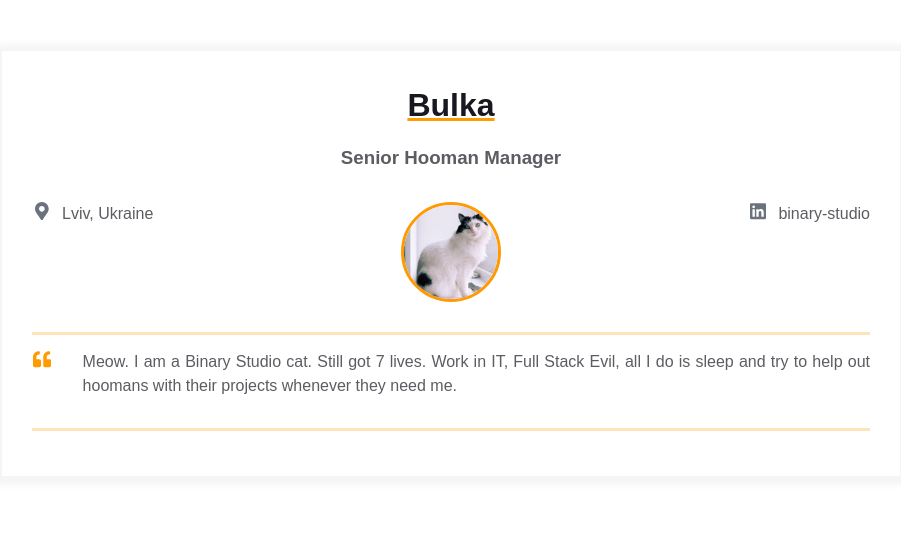
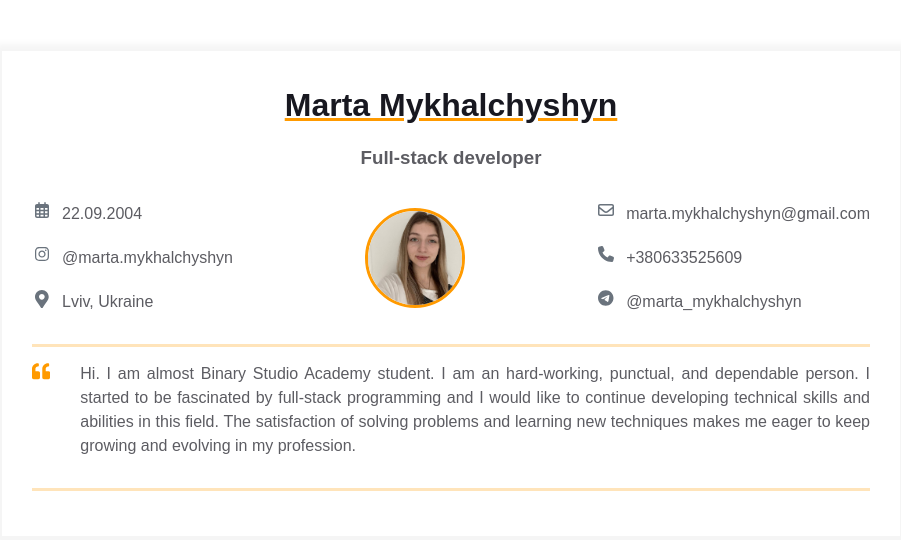
Before and after one commit to MartaMykhalchyshyn/homepage, a plain HTML site: page index.html in a window 1280 px wide. Shown: the whole page, without its empty margins (189-1090 px from the left). Drawn offline with Linux system fonts and the light colour scheme.

Commit message:
Edited data of the primary content to personal information

```diff
--- a/index.html
+++ b/index.html
@@ -11,12 +11,60 @@
       <div class="resume">
         <div class="container">
           <div class="resume__block">
-            <h1 class="contact-info__header">Bulka</h1>
-            <h3 class="contact-info__sub-header">Senior Hooman Manager</h3>
+            <h1 class="contact-info__header">Marta Mykhalchyshyn</h1>
+            <h3 class="contact-info__sub-header">Full-stack developer</h3>
 
             <div class="contact_info_container fh">
               <div class="contact-info__block">
                 <a href="" rel="author" class="contact-info__item">
+                  <div class="contact-info__item-icon-wrapper">
+                    <svg
+                      xmlns="http://www.w3.org/2000/svg"
+                      height="1em"
+                      viewBox="0 0 448 512"
+                    >
+                      <style>
+                        svg {
+                          fill: #6a737d;
+                        }
+                      </style>
+                      <path
+                        d="M152 24c0-13.3-10.7-24-24-24s-24 10.7-24 24V64H64C28.7 64 0 92.7 0 128v16 48V448c0 35.3 28.7 64 64 64H384c35.3 0 64-28.7 64-64V192 144 128c0-35.3-28.7-64-64-64H344V24c0-13.3-10.7-24-24-24s-24 10.7-24 24V64H152V24zM48 192h80v56H48V192zm0 104h80v64H48V296zm128 0h96v64H176V296zm144 0h80v64H320V296zm80-48H320V192h80v56zm0 160v40c0 8.8-7.2 16-16 16H320V408h80zm-128 0v56H176V408h96zm-144 0v56H64c-8.8 0-16-7.2-16-16V408h80zM272 248H176V192h96v56z"
+                      />
+                    </svg>
+                  </div>
+                  <span>22.09.2004</span>
+                </a>
+
+                <a
+                  href="https://instagram.com/marta.mykhalchyshyn?igshid=OGQ5ZDc2ODk2ZA=="
+                  rel="author"
+                  class="contact-info__item"
+                >
+                  <div class="contact-info__item-icon-wrapper">
+                    <svg
+                      xmlns="http://www.w3.org/2000/svg"
+                      height="1em"
+                      viewBox="0 0 448 512"
+                    >
+                      <style>
+                        svg {
+                          fill: #6a737d;
+                        }
+                      </style>
+                      <path
+                        d="M224.1 141c-63.6 0-114.9 51.3-114.9 114.9s51.3 114.9 114.9 114.9S339 319.5 339 255.9 287.7 141 224.1 141zm0 189.6c-41.1 0-74.7-33.5-74.7-74.7s33.5-74.7 74.7-74.7 74.7 33.5 74.7 74.7-33.6 74.7-74.7 74.7zm146.4-194.3c0 14.9-12 26.8-26.8 26.8-14.9 0-26.8-12-26.8-26.8s12-26.8 26.8-26.8 26.8 12 26.8 26.8zm76.1 27.2c-1.7-35.9-9.9-67.7-36.2-93.9-26.2-26.2-58-34.4-93.9-36.2-37-2.1-147.9-2.1-184.9 0-35.8 1.7-67.6 9.9-93.9 36.1s-34.4 58-36.2 93.9c-2.1 37-2.1 147.9 0 184.9 1.7 35.9 9.9 67.7 36.2 93.9s58 34.4 93.9 36.2c37 2.1 147.9 2.1 184.9 0 35.9-1.7 67.7-9.9 93.9-36.2 26.2-26.2 34.4-58 36.2-93.9 2.1-37 2.1-147.8 0-184.8zM398.8 388c-7.8 19.6-22.9 34.7-42.6 42.6-29.5 11.7-99.5 9-132.1 9s-102.7 2.6-132.1-9c-19.6-7.8-34.7-22.9-42.6-42.6-11.7-29.5-9-99.5-9-132.1s-2.6-102.7 9-132.1c7.8-19.6 22.9-34.7 42.6-42.6 29.5-11.7 99.5-9 132.1-9s102.7-2.6 132.1 9c19.6 7.8 34.7 22.9 42.6 42.6 11.7 29.5 9 99.5 9 132.1s2.7 102.7-9 132.1z"
+                      />
+                    </svg>
+                  </div>
+                  <span>@marta.mykhalchyshyn</span>
+                </a>
+
+                <a
+                  href="https://goo.gl/maps/XF3biXymMt1V6vQT6"
+                  rel="author"
+                  class="contact-info__item"
+                >
                   <div class="contact-info__item-icon-wrapper">
                     <svg
                       class="contact-info__item-icon"
@@ -35,29 +83,70 @@
               <div class="contact-info__block contact-info__block--center">
                 <img
                   class="contact-info__avatar"
-                  src="assets/avatar.png"
+                  src="assets/personal-avatar.png"
                   alt="Avatar"
                 />
               </div>
 
               <div class="contact-info__block">
-                <a
-                  href="https://ua.linkedin.com/company/binary-studio_241166"
-                  rel="author"
-                  class="contact-info__item"
-                >
+                <a href="" rel="author" class="contact-info__item">
                   <div class="contact-info__item-icon-wrapper">
                     <svg
-                      class="contact-info__item-icon"
                       xmlns="http://www.w3.org/2000/svg"
-                      viewBox="0 0 448 512"
+                      height="1em"
+                      viewBox="0 0 512 512"
                     >
+                      <style>
+                        svg {
+                          fill: #6a737d;
+                        }
+                      </style>
                       <path
-                        d="M416 32H31.9C14.3 32 0 46.5 0 64.3v383.4C0 465.5 14.3 480 31.9 480H416c17.6 0 32-14.5 32-32.3V64.3c0-17.8-14.4-32.3-32-32.3zM135.4 416H69V202.2h66.5V416zm-33.2-243c-21.3 0-38.5-17.3-38.5-38.5S80.9 96 102.2 96c21.2 0 38.5 17.3 38.5 38.5 0 21.3-17.2 38.5-38.5 38.5zm282.1 243h-66.4V312c0-24.8-.5-56.7-34.5-56.7-34.6 0-39.9 27-39.9 54.9V416h-66.4V202.2h63.7v29.2h.9c8.9-16.8 30.6-34.5 62.9-34.5 67.2 0 79.7 44.3 79.7 101.9V416z"
-                      ></path>
+                        d="M64 112c-8.8 0-16 7.2-16 16v22.1L220.5 291.7c20.7 17 50.4 17 71.1 0L464 150.1V128c0-8.8-7.2-16-16-16H64zM48 212.2V384c0 8.8 7.2 16 16 16H448c8.8 0 16-7.2 16-16V212.2L322 328.8c-38.4 31.5-93.7 31.5-132 0L48 212.2zM0 128C0 92.7 28.7 64 64 64H448c35.3 0 64 28.7 64 64V384c0 35.3-28.7 64-64 64H64c-35.3 0-64-28.7-64-64V128z"
+                      />
                     </svg>
                   </div>
-                  <span>binary-studio</span>
+                  <span>marta.mykhalchyshyn@gmail.com</span>
+                </a>
+
+                <a href="" rel="author" class="contact-info__item">
+                  <div class="contact-info__item-icon-wrapper">
+                    <svg
+                      xmlns="http://www.w3.org/2000/svg"
+                      height="1em"
+                      viewBox="0 0 512 512"
+                    >
+                      <style>
+                        svg {
+                          fill: #6a737d;
+                        }
+                      </style>
+                      <path
+                        d="M164.9 24.6c-7.7-18.6-28-28.5-47.4-23.2l-88 24C12.1 30.2 0 46 0 64C0 311.4 200.6 512 448 512c18 0 33.8-12.1 38.6-29.5l24-88c5.3-19.4-4.6-39.7-23.2-47.4l-96-40c-16.3-6.8-35.2-2.1-46.3 11.6L304.7 368C234.3 334.7 177.3 277.7 144 207.3L193.3 167c13.7-11.2 18.4-30 11.6-46.3l-40-96z"
+                      />
+                    </svg>
+                  </div>
+                  <span>+380633525609</span>
+                </a>
+
+                <a href="" rel="author" class="contact-info__item">
+                  <div class="contact-info__item-icon-wrapper">
+                    <svg
+                      xmlns="http://www.w3.org/2000/svg"
+                      height="1em"
+                      viewBox="0 0 496 512"
+                    >
+                      <style>
+                        svg {
+                          fill: #6a737d;
+                        }
+                      </style>
+                      <path
+                        d="M248,8C111.033,8,0,119.033,0,256S111.033,504,248,504,496,392.967,496,256,384.967,8,248,8ZM362.952,176.66c-3.732,39.215-19.881,134.378-28.1,178.3-3.476,18.584-10.322,24.816-16.948,25.425-14.4,1.326-25.338-9.517-39.287-18.661-21.827-14.308-34.158-23.215-55.346-37.177-24.485-16.135-8.612-25,5.342-39.5,3.652-3.793,67.107-61.51,68.335-66.746.153-.655.3-3.1-1.154-4.384s-3.59-.849-5.135-.5q-3.283.746-104.608,69.142-14.845,10.194-26.894,9.934c-8.855-.191-25.888-5.006-38.551-9.123-15.531-5.048-27.875-7.717-26.8-16.291q.84-6.7,18.45-13.7,108.446-47.248,144.628-62.3c68.872-28.647,83.183-33.623,92.511-33.789,2.052-.034,6.639.474,9.61,2.885a10.452,10.452,0,0,1,3.53,6.716A43.765,43.765,0,0,1,362.952,176.66Z"
+                      />
+                    </svg>
+                  </div>
+                  <span>@marta_mykhalchyshyn</span>
                 </a>
               </div>
             </div>
@@ -78,9 +167,14 @@
                 </svg>
               </div>
               <p class="intro_text">
-                Meow. I am a Binary Studio cat. Still got 7 lives. Work in IT,
-                Full Stack Evil, all I do is sleep and try to help out hoomans
-                with their projects whenever they need me.
+                Hi. I am almost Binary Studio Academy student. I am an hard-working, punctual, and
+                dependable person. I started to be fascinated
+                by full-stack programming and I would like to
+                continue developing technical skills and
+                abilities in this field. The satisfaction of solving
+                problems and learning new techniques makes
+                me eager to keep growing and evolving in my
+                profession.
               </p>
             </div>
           </div>
```
Also changed, not shown: assets/personal-avatar.png (added).
